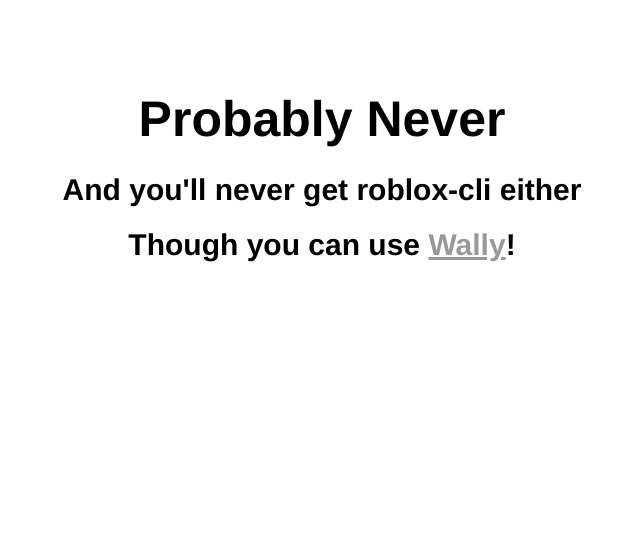
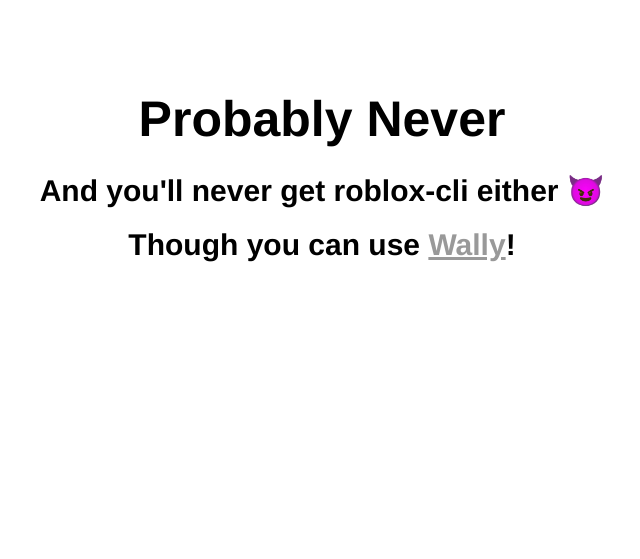
Before and after one commit to LouieK22/rotriever-when, a plain HTML site: page index.html in a window 1280 px wide. Shown: the part 94-653 px from the top of the page, without its empty margins (318-958 px from the left). Drawn offline with Linux system fonts and the light colour scheme.

Commit message:
Update index.html

```diff
--- a/index.html
+++ b/index.html
@@ -66,7 +66,7 @@
 <body>
 	<div id="inner">
 		<h1>Probably Never</h1>
-		<h2>And you'll never get roblox-cli either</h2>
+		<h2>And you'll never get roblox-cli either 😈</h2>
 		<h2>Though you can use <a href="https://github.com/UpliftGames/wally">Wally</a>!</h2>
 	</div>
 </body>
```
